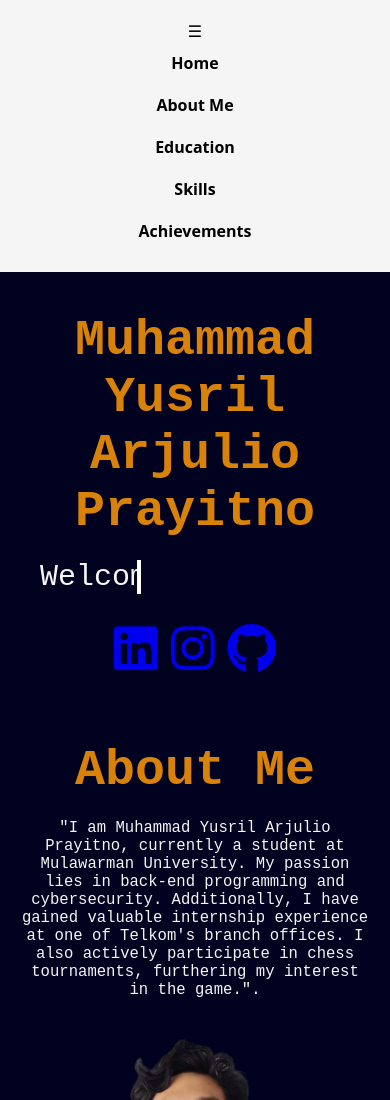
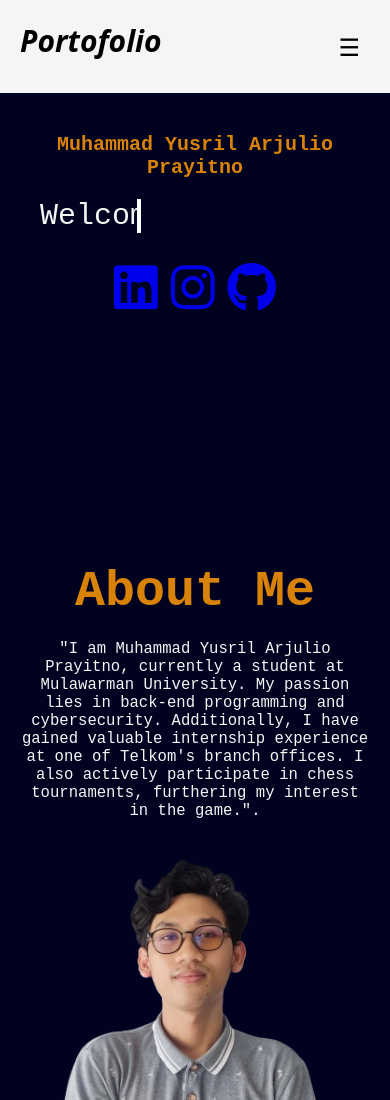
Before and after one commit to myusrilap/Website-About-Me, a plain HTML site: page index.html in a window 390 px wide. Shown: the top 1100 px of the page. Drawn offline with Linux system fonts and the light colour scheme.

Commit message:
Update style.css

```diff
--- a/style.css
+++ b/style.css
@@ -50,7 +50,7 @@ nav ul {
 }
 
 nav ul li {
-  margin: 0 20px; /* Update */
+  margin: 0 20px;
 }
 
 nav ul li a {
@@ -58,6 +58,8 @@ nav ul li a {
   font-weight: bold;
   text-align: center;
   text-decoration: none;
+  position: relative;
+  top: 7px;
 }
 
 nav ul li a:hover {
@@ -230,21 +232,27 @@ nav ul li a:hover {
 .social-icons a:hover {
   color: bisque;
 }
+
+.burger-icon {
+  display: none;
+  cursor: pointer;
+  font-size: 24px;
+  padding: 10px;
+}
 @media only screen and (max-width: 600px) {
-  .logo {
-    display: none; /* Menghilangkan logo */
+  .menu {
+    display: flex;
+    flex-direction: column;
   }
 
-  .menu {
-    float: none; /* Mengatur menu agar tidak mengapung */
-    text-align: center; /* Mengatur posisi menu menjadi tengah */
+  .menu ul {
+    display: none;
   }
 
-  nav ul {
-    flex-direction: column; /* Mengatur agar menu ditampilkan dalam satu kolom */
+  .burger-icon {
+    display: block;
   }
-
-  nav ul li {
-    margin: 10px 0; /* Mengurangi margin antar menu */
+  .welcome h1{
+    font-size: 20px;
   }
 }
```
